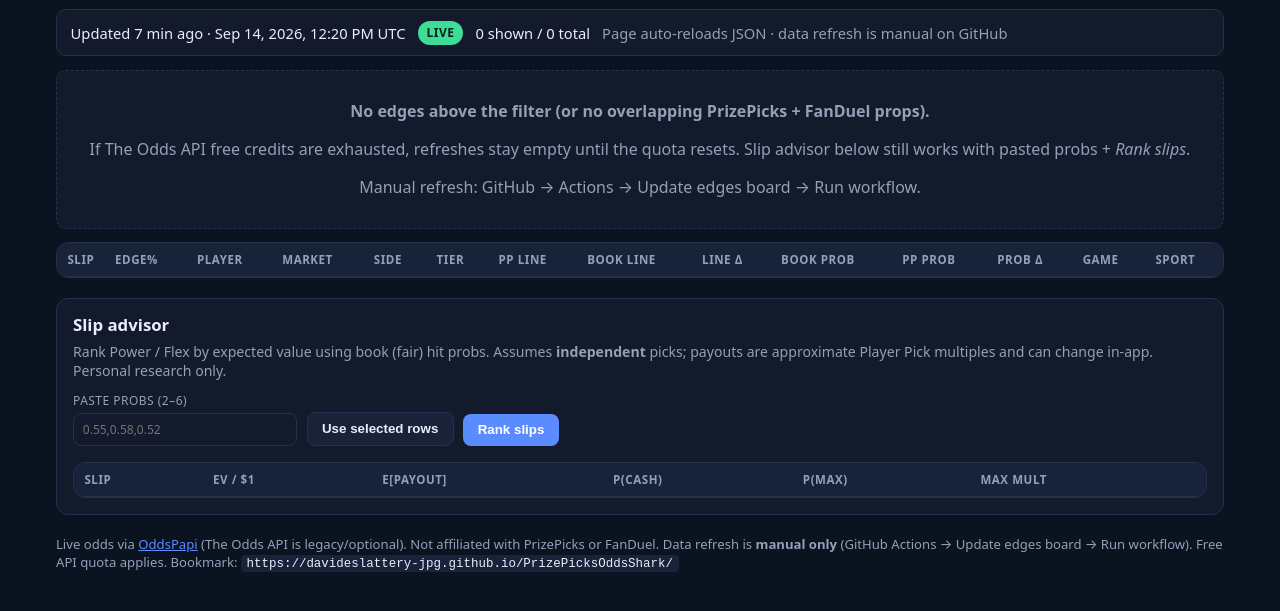
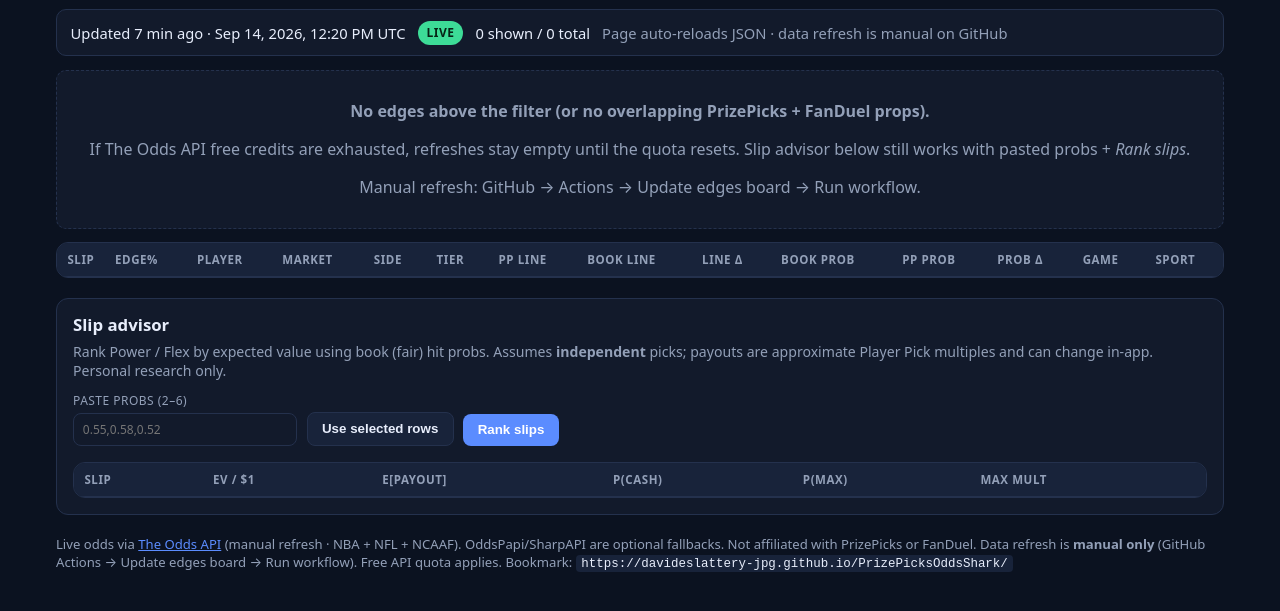
Before and after one commit to davideslattery-jpg/PrizePicksOddsShark, a plain HTML site: page docs/index.html in a window 1280 px wide. Shown: the part 75-686 px from the top of the page. Drawn offline with Linux system fonts and the light colour scheme.

Commit message:
Fix board footer to show The Odds API as source

```diff
--- a/docs/index.html
+++ b/docs/index.html
@@ -107,8 +107,8 @@
 
     <footer class="foot">
       <p>
-        Live odds via <a href="https://oddspapi.io/" rel="noopener">OddsPapi</a>
-        (The Odds API is legacy/optional).
+        Live odds via <a href="https://the-odds-api.com/" rel="noopener">The Odds API</a>
+        (manual refresh · NBA + NFL + NCAAF). OddsPapi/SharpAPI are optional fallbacks.
         Not affiliated with PrizePicks or FanDuel. Data refresh is <strong>manual only</strong>
         (GitHub Actions → Update edges board → Run workflow). Free API quota applies.
         Bookmark:
```
